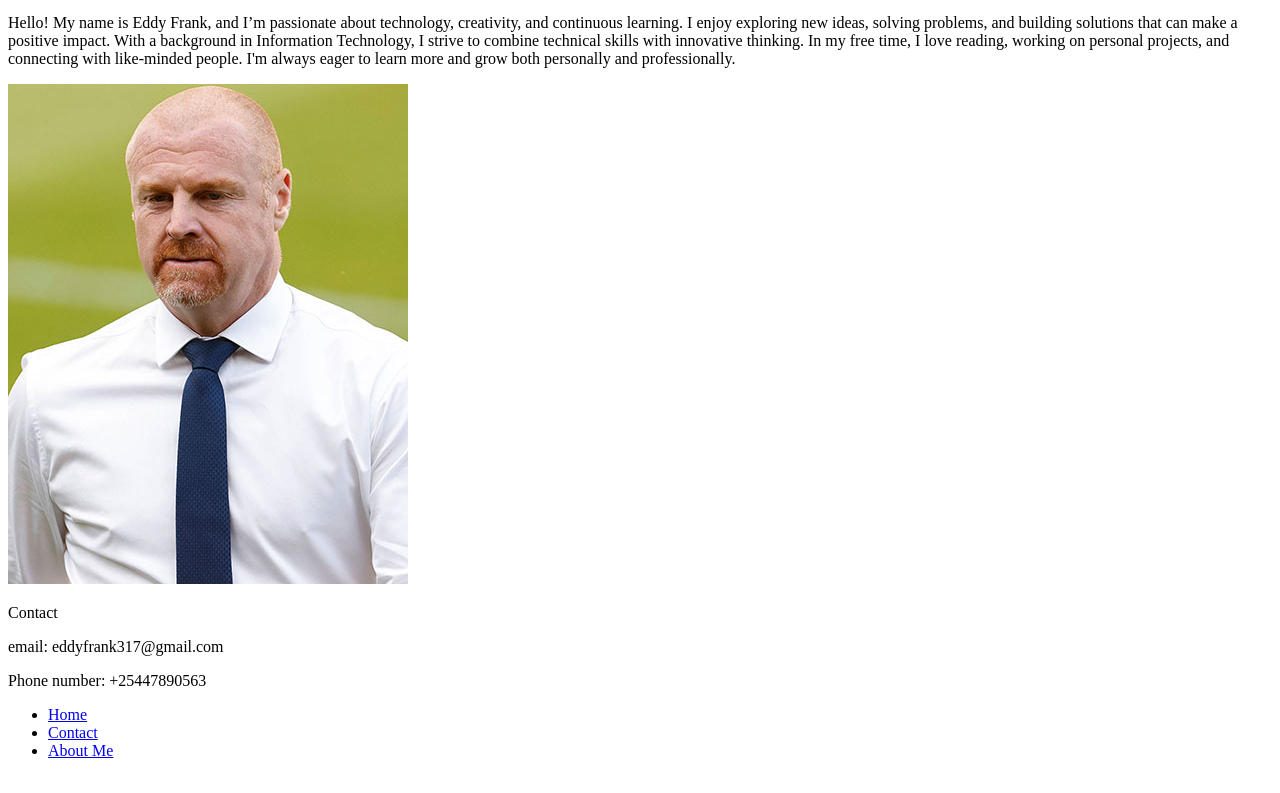
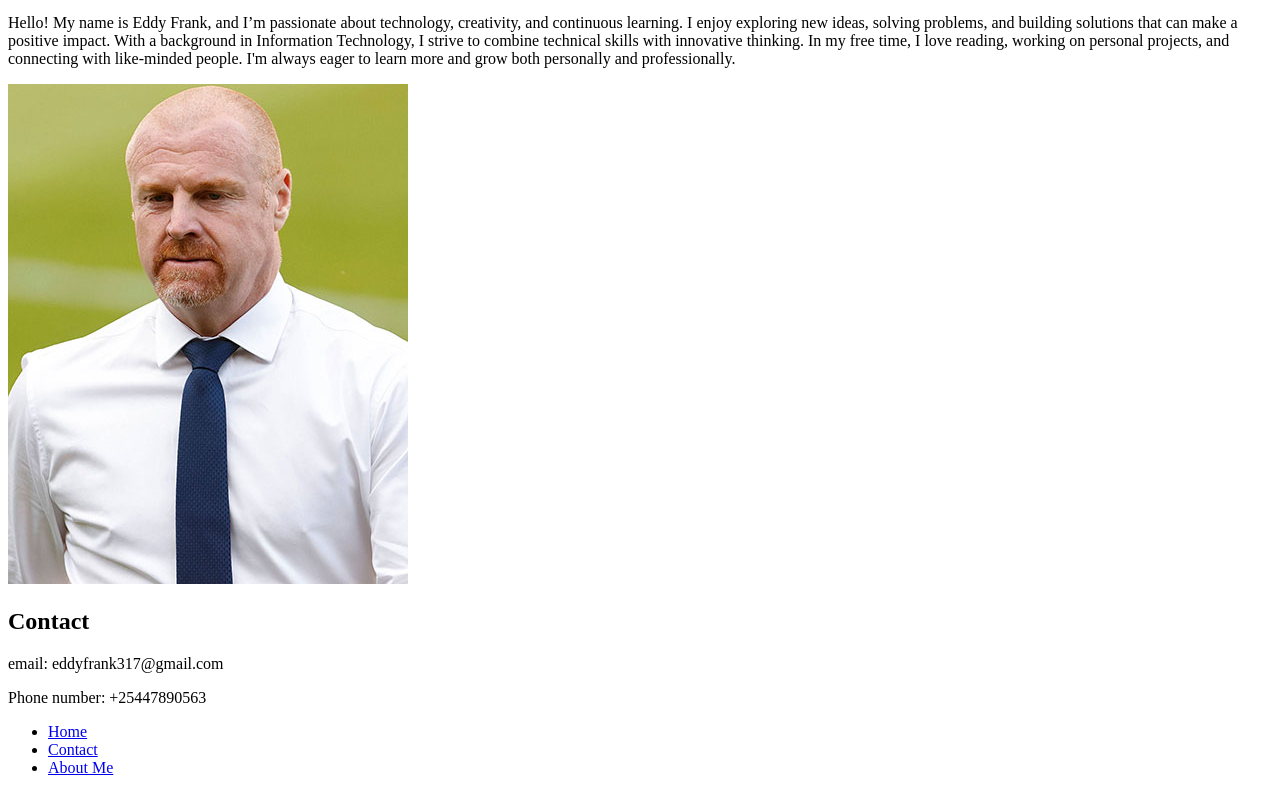
Before and after one commit to eddyfranc/week1Portfolio, a plain HTML site: page index.html in a window 1280 px wide. Shown: the part 136-929 px from the top of the page. Drawn offline with Linux system fonts and the light colour scheme.

Commit message:
changed the contact from paragraph element to h2 element

```diff
--- a/index.html
+++ b/index.html
@@ -28,7 +28,7 @@
     </p>
     <img src="profile.jpg" alt=" Profile Image">
 
-    <p>Contact</p>
+    <h2>Contact</h2>
     <p>email: eddyfrank317@gmail.com</p>
     <p>Phone number: +25447890563</p>
 
```
